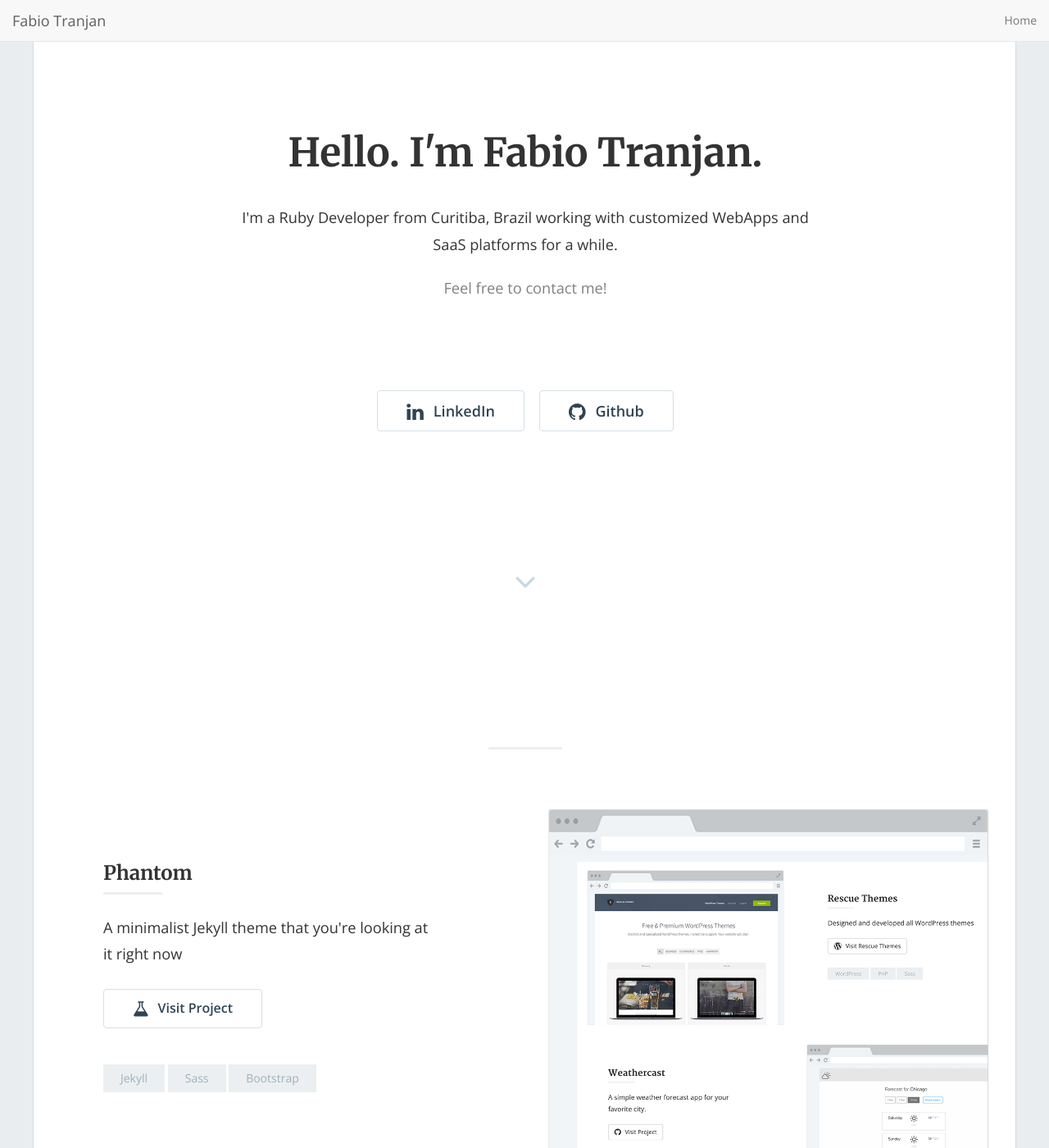
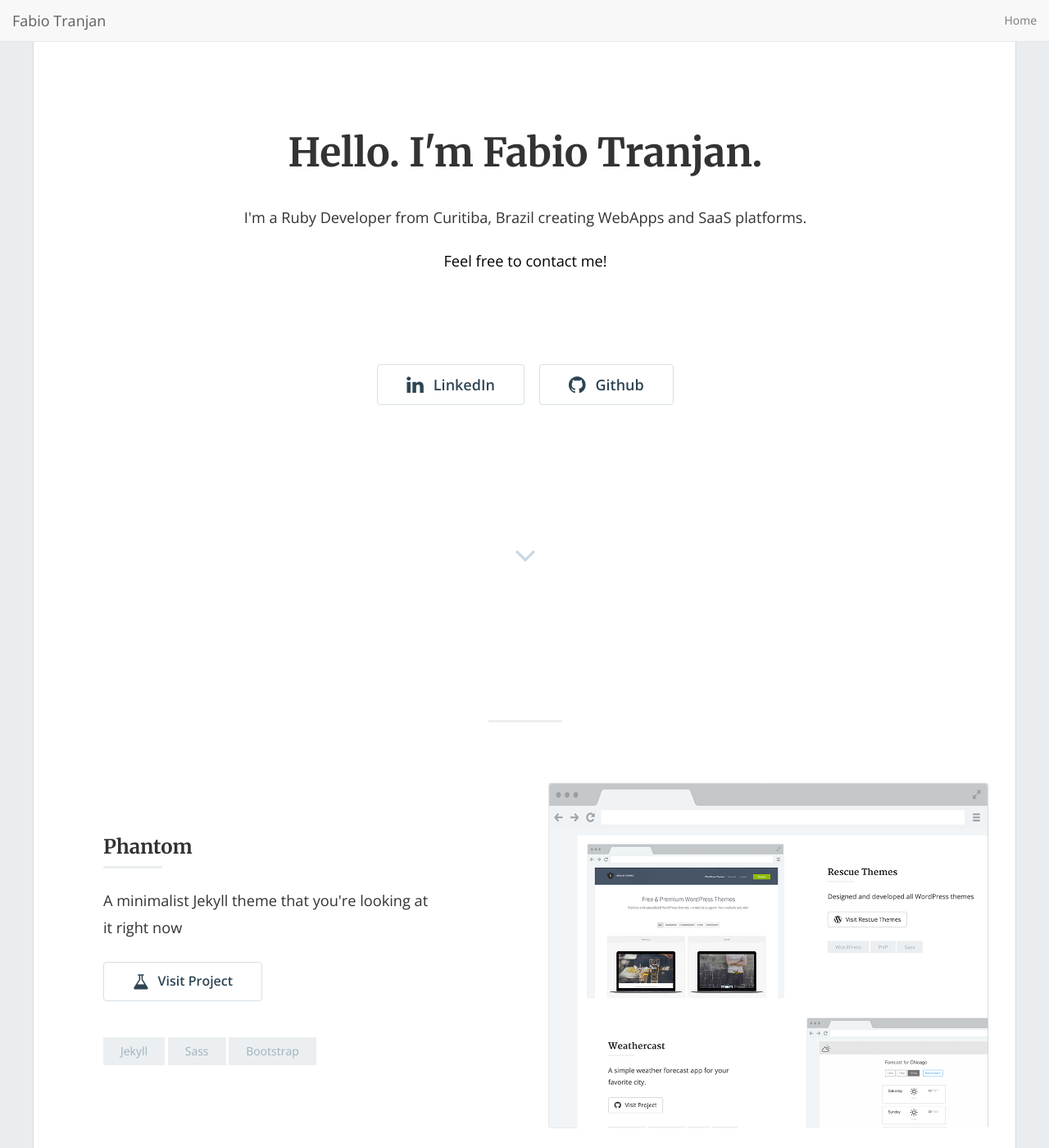
Before and after one commit to FabioTranjan/fabiotranjan.github.io, a Jekyll site: the page built from index.html, in a window 1280 px wide and 1400 px high. Shown: the whole window at 82% size. Built offline with Jekyll 4.4.1, drawn with Linux system fonts in a browser that asks for light colours; nearby versions of some CDN libraries; the list of posts is cut into pages by our own code.

Commit message:
Minor modifications.

```diff
--- a/_config.yml
+++ b/_config.yml
@@ -15,7 +15,7 @@
 # in the templates via {{ site.myvariable }}.
 title: "Hello. I'm Fabio Tranjan."
 email: 'fabiotranjan@gmail.com'
-description: "I'm a Ruby Developer from Curitiba, Brazil working with customized WebApps and SaaS platforms for a while."
+description: "I'm a Ruby Developer from Curitiba, Brazil creating WebApps and SaaS platforms."
 baseurl: "" # the subpath of your site, e.g. /blog
 url: "https://fabiotranjan.github.io" # the base hostname & protocol for your site, e.g. https://example.com
 twitter_username: 'fabiotranjan'
--- a/css/style.scss
+++ b/css/style.scss
@@ -154,7 +154,7 @@ button.btn, input.btn {
 --------------------------------------------------------------*/
 
 .contact-link {
-  color: gray;
+  color: black;
   display: block;
   cursor: pointer;
   margin-top: 20px;
```
Also changed, not shown: README.md.
